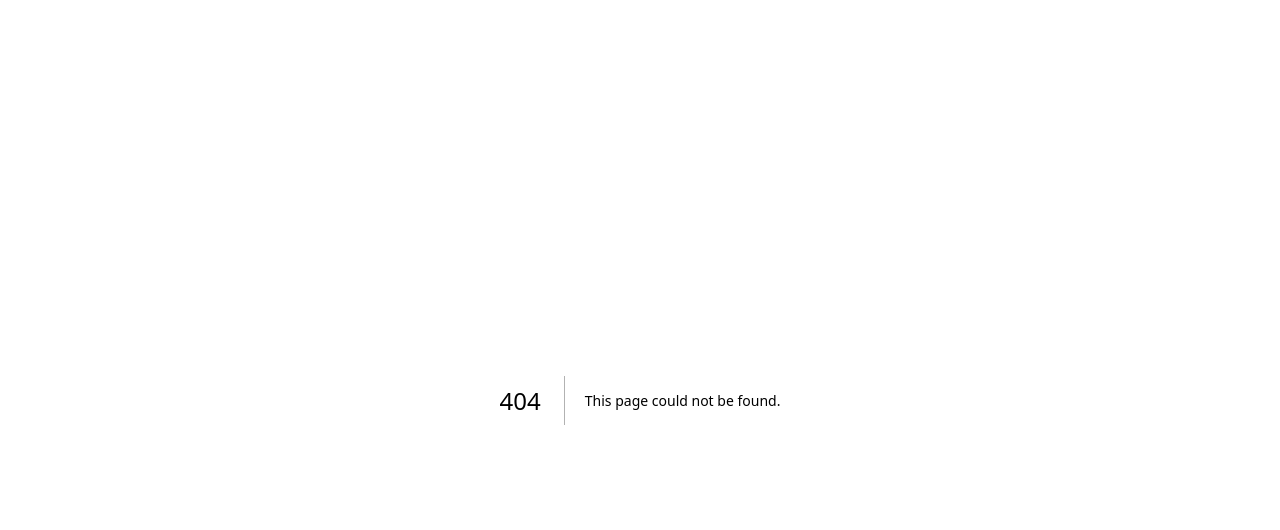
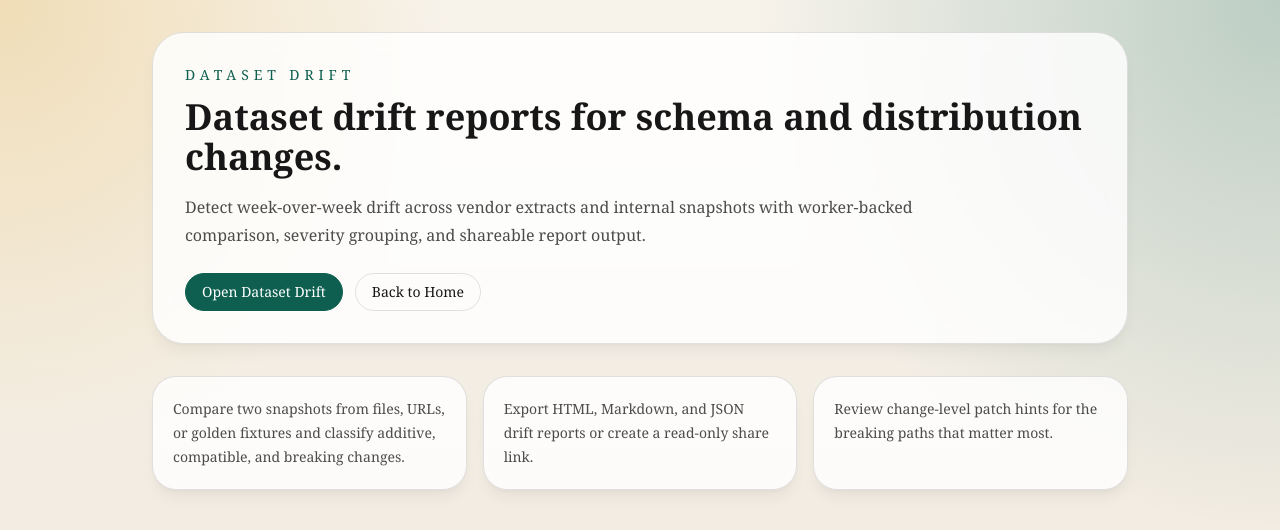
Before and after one commit to chayprabs/dataset-profile-tool, a Next.js app in the folder apps/web/: page /dataset-drift in a window 1280 px wide. Before the commit this address had no page. Shown: the top 530 px of the page. Built offline with nearby package versions, Linux system fonts and the light colour scheme; no server answers.

Commit message:
feat(web): add seo landing routes

```diff
--- /dev/null
+++ b/apps/web/app/csv-profiler/page.tsx
@@ -0,0 +1,18 @@
+import { FeatureLanding } from "../../components/feature-landing";
+
+export default function CsvProfilerPage() {
+  return (
+    <FeatureLanding
+      bullets={[
+        "Upload or paste a CSV URL and inspect types, nulls, cardinality, and top values without spinning up a notebook.",
+        "Generate Draft 2020-12 JSON Schema output for contract checks and downstream validation.",
+        "Review PII-safe sample rows, anomaly hints, and exports from the same playground."
+      ]}
+      ctaHref="/"
+      ctaLabel="Open CSV Profiler"
+      eyebrow="CSV Profiler"
+      heading="CSV profiler for fast online dataset checks."
+      summary="Profile CSV files in the browser-backed playground with a DuckDB worker that surfaces schema, distributions, anomaly hints, and safe sample rows."
+    />
+  );
+}
--- /dev/null
+++ b/apps/web/app/dataset-drift/page.tsx
@@ -0,0 +1,18 @@
+import { FeatureLanding } from "../../components/feature-landing";
+
+export default function DatasetDriftPage() {
+  return (
+    <FeatureLanding
+      bullets={[
+        "Compare two snapshots from files, URLs, or golden fixtures and classify additive, compatible, and breaking changes.",
+        "Export HTML, Markdown, and JSON drift reports or create a read-only share link.",
+        "Review change-level patch hints for the breaking paths that matter most."
+      ]}
+      ctaHref="/drift"
+      ctaLabel="Open Dataset Drift"
+      eyebrow="Dataset Drift"
+      heading="Dataset drift reports for schema and distribution changes."
+      summary="Detect week-over-week drift across vendor extracts and internal snapshots with worker-backed comparison, severity grouping, and shareable report output."
+    />
+  );
+}
--- /dev/null
+++ b/apps/web/app/json-schema-infer/page.tsx
@@ -0,0 +1,18 @@
+import { FeatureLanding } from "../../components/feature-landing";
+
+export default function JsonSchemaInferPage() {
+  return (
+    <FeatureLanding
+      bullets={[
+        "Infer Draft 2020-12 JSON Schema from CSV, Parquet, JSONL, Avro, Arrow IPC, and SQLite sources.",
+        "Capture examples, low-cardinality enums, confidence scores, and safe format metadata.",
+        "Download `.schema.json` output directly from the main profiling workflow."
+      ]}
+      ctaHref="/"
+      ctaLabel="Open Schema Inference"
+      eyebrow="JSON Schema Inference"
+      heading="JSON Schema inference for real dataset snapshots."
+      summary="Turn real-world datasets into validation-ready JSON Schema documents with confidence scores, examples, and practical format detection."
+    />
+  );
+}
--- /dev/null
+++ b/apps/web/app/jsonl-profiler/page.tsx
@@ -0,0 +1,18 @@
+import { FeatureLanding } from "../../components/feature-landing";
+
+export default function JsonlProfilerPage() {
+  return (
+    <FeatureLanding
+      bullets={[
+        "Handle newline-delimited JSON feeds with per-column stats, null rates, uniqueness, and format hints.",
+        "Validate inferred schema output against real rows with the same AJV-safe conventions used in the app.",
+        "Flag suspicious PII columns and redact displayed sample values by default."
+      ]}
+      ctaHref="/"
+      ctaLabel="Open JSONL Profiler"
+      eyebrow="JSONL Profiler"
+      heading="JSONL profiler for contracts, nulls, and anomalies."
+      summary="Profile JSONL and JSON datasets online to understand field coverage, inferred types, example values, and validation-ready schema output."
+    />
+  );
+}
--- a/apps/web/app/layout.tsx
+++ b/apps/web/app/layout.tsx
@@ -1,10 +1,27 @@
 import type { Metadata } from "next";
 import "./globals.css";
 
+const siteUrl = process.env.NEXT_PUBLIC_SITE_URL ?? "https://data-profile.standalone-tool-portfolio.local";
+
 export const metadata: Metadata = {
   title: "DataProfile",
+  metadataBase: new URL(siteUrl),
   description:
-    "Profile CSV, Parquet, JSONL, Avro, and SQLite datasets online with schema inference, drift detection, anomalies, nulls, and cardinality."
+    "Profile CSV, Parquet, JSONL, Avro, and SQLite datasets online with schema inference, drift detection, anomalies, nulls, and cardinality.",
+  openGraph: {
+    title: "DataProfile",
+    description:
+      "Profile CSV, Parquet, JSONL, Avro, and SQLite datasets online with schema inference, drift detection, anomalies, nulls, and cardinality.",
+    url: siteUrl,
+    siteName: "DataProfile",
+    type: "website"
+  },
+  twitter: {
+    card: "summary_large_image",
+    title: "DataProfile",
+    description:
+      "Profile CSV, Parquet, JSONL, Avro, and SQLite datasets online with schema inference, drift detection, anomalies, nulls, and cardinality."
+  }
 };
 
 export default function RootLayout({
--- a/apps/web/app/page.tsx
+++ b/apps/web/app/page.tsx
@@ -5,10 +5,44 @@ import { Panel, StatPill } from "@dataprofile/shared-ui";
 import { ProfilePlayground } from "../components/profile-playground";
 
 const tabs = ["Overview", "Columns", "Schema", "Sample", "Anomalies", "Drift"];
+const faqSchema = {
+  "@context": "https://schema.org",
+  "@type": "FAQPage",
+  mainEntity: [
+    {
+      "@type": "Question",
+      name: "Which dataset formats can DataProfile inspect?",
+      acceptedAnswer: {
+        "@type": "Answer",
+        text: "DataProfile supports CSV, TSV, JSON, JSONL, Parquet, Arrow IPC, Avro, and SQLite sources."
+      }
+    },
+    {
+      "@type": "Question",
+      name: "Can DataProfile infer JSON Schema from real data?",
+      acceptedAnswer: {
+        "@type": "Answer",
+        text: "Yes. The worker generates Draft 2020-12 JSON Schema with confidence scores, examples, and format hints based on observed values."
+      }
+    },
+    {
+      "@type": "Question",
+      name: "Does DataProfile support week-over-week drift analysis?",
+      acceptedAnswer: {
+        "@type": "Answer",
+        text: "Yes. The drift mode compares two snapshots and groups changes into additive, compatible, and breaking classifications with report exports and share links."
+      }
+    }
+  ]
+};
 
 export default function HomePage() {
   return (
     <main className="mx-auto flex min-h-screen max-w-6xl flex-col gap-8 px-6 py-8">
+      <script
+        dangerouslySetInnerHTML={{ __html: JSON.stringify(faqSchema) }}
+        type="application/ld+json"
+      />
       <header className="flex flex-col gap-4 rounded-[2rem] border border-[var(--border)] bg-[var(--panel)] p-8 shadow-lg shadow-black/5 backdrop-blur">
         <div className="flex flex-wrap items-center justify-between gap-4">
           <div>
--- /dev/null
+++ b/apps/web/app/parquet-profiler/page.tsx
@@ -0,0 +1,18 @@
+import { FeatureLanding } from "../../components/feature-landing";
+
+export default function ParquetProfilerPage() {
+  return (
+    <FeatureLanding
+      bullets={[
+        "Stream Parquet snapshots through DuckDB so large files stay practical to inspect.",
+        "Compare week-over-week snapshots and classify additive, compatible, and breaking drift.",
+        "Export HTML, Markdown, JSON, and schema artifacts for downstream review."
+      ]}
+      ctaHref="/"
+      ctaLabel="Open Parquet Profiler"
+      eyebrow="Parquet Profiler"
+      heading="Parquet profiler for schema, stats, and drift."
+      summary="Inspect Parquet datasets online with fast schema inference, per-column profiling, anomaly detection, and drift analysis built for data-engineering workflows."
+    />
+  );
+}
--- /dev/null
+++ b/apps/web/app/robots.ts
@@ -0,0 +1,13 @@
+import type { MetadataRoute } from "next";
+
+const siteUrl = process.env.NEXT_PUBLIC_SITE_URL ?? "https://data-profile.standalone-tool-portfolio.local";
+
+export default function robots(): MetadataRoute.Robots {
+  return {
+    rules: {
+      userAgent: "*",
+      allow: "/"
+    },
+    sitemap: `${siteUrl}/sitemap.xml`
+  };
+}
--- /dev/null
+++ b/apps/web/app/sitemap.ts
@@ -0,0 +1,21 @@
+import type { MetadataRoute } from "next";
+
+const siteUrl = process.env.NEXT_PUBLIC_SITE_URL ?? "https://data-profile.standalone-tool-portfolio.local";
+
+export default function sitemap(): MetadataRoute.Sitemap {
+  const routes = [
+    "",
+    "/drift",
+    "/csv-profiler",
+    "/parquet-profiler",
+    "/jsonl-profiler",
+    "/json-schema-infer",
+    "/dataset-drift"
+  ];
+
+  return routes.map((route) => ({
+    url: `${siteUrl}${route}`,
+    changeFrequency: route === "" ? "weekly" : "monthly",
+    priority: route === "" ? 1 : 0.7
+  }));
+}
--- /dev/null
+++ b/apps/web/components/feature-landing.tsx
@@ -0,0 +1,51 @@
+import Link from "next/link";
+
+type FeatureLandingProps = {
+  ctaHref: string;
+  ctaLabel: string;
+  eyebrow: string;
+  heading: string;
+  summary: string;
+  bullets: string[];
+};
+
+export function FeatureLanding({
+  ctaHref,
+  ctaLabel,
+  eyebrow,
+  heading,
+  summary,
+  bullets
+}: FeatureLandingProps) {
+  return (
+    <main className="mx-auto flex min-h-screen max-w-5xl flex-col gap-8 px-6 py-8">
+      <header className="rounded-[2rem] border border-[var(--border)] bg-[var(--panel)] p-8 shadow-lg shadow-black/5 backdrop-blur">
+        <p className="text-sm uppercase tracking-[0.35em] text-[var(--accent)]">{eyebrow}</p>
+        <h1 className="mt-3 text-4xl font-semibold">{heading}</h1>
+        <p className="mt-4 max-w-3xl text-base leading-7 text-black/70">{summary}</p>
+        <div className="mt-6 flex flex-wrap gap-3">
+          <Link
+            className="rounded-full border border-[var(--accent)] bg-[var(--accent)] px-4 py-2 text-sm text-white"
+            href={ctaHref}
+          >
+            {ctaLabel}
+          </Link>
+          <Link className="rounded-full border border-[var(--border)] px-4 py-2 text-sm" href="/">
+            Back to Home
+          </Link>
+        </div>
+      </header>
+
+      <section className="grid gap-4 md:grid-cols-3">
+        {bullets.map((bullet) => (
+          <article
+            key={bullet}
+            className="rounded-[1.5rem] border border-[var(--border)] bg-white/80 p-5 shadow-lg shadow-black/5"
+          >
+            <p className="text-sm leading-6 text-black/70">{bullet}</p>
+          </article>
+        ))}
+      </section>
+    </main>
+  );
+}
--- a/apps/web/scripts/ensure-next-types.mjs
+++ b/apps/web/scripts/ensure-next-types.mjs
@@ -4,7 +4,13 @@ import { fileURLToPath } from "node:url";
 
 const root = new globalThis.URL("../", import.meta.url);
 const files = [
+  ".next/types/app/csv-profiler/page.ts",
+  ".next/types/app/dataset-drift/page.ts",
+  ".next/types/app/drift/page.ts",
+  ".next/types/app/json-schema-infer/page.ts",
+  ".next/types/app/jsonl-profiler/page.ts",
   ".next/types/app/layout.ts",
+  ".next/types/app/parquet-profiler/page.ts",
   ".next/types/app/page.ts",
   ".next/types/app/s/[token]/page.ts",
   ".next/types/cache-life.d.ts",
```
